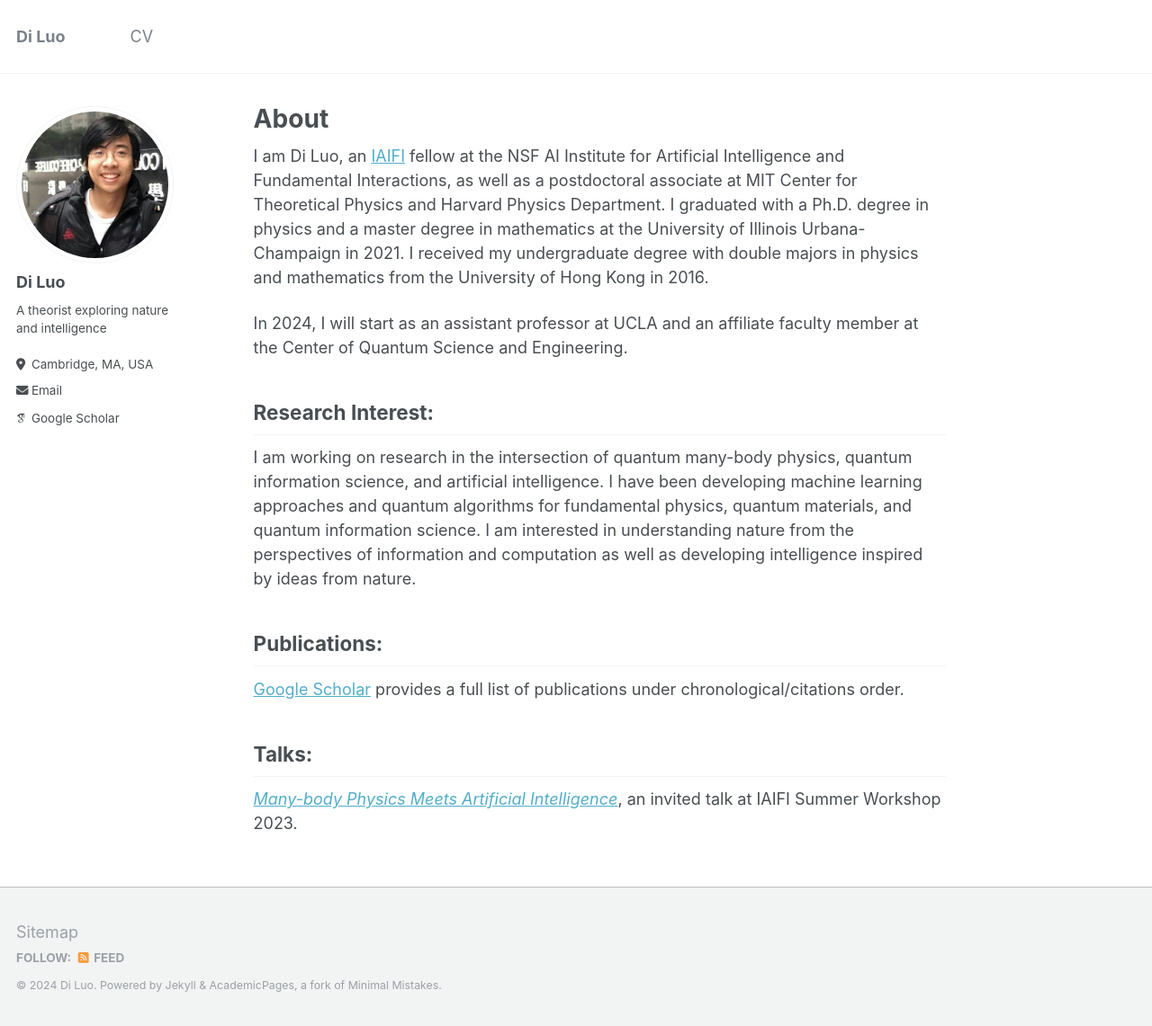
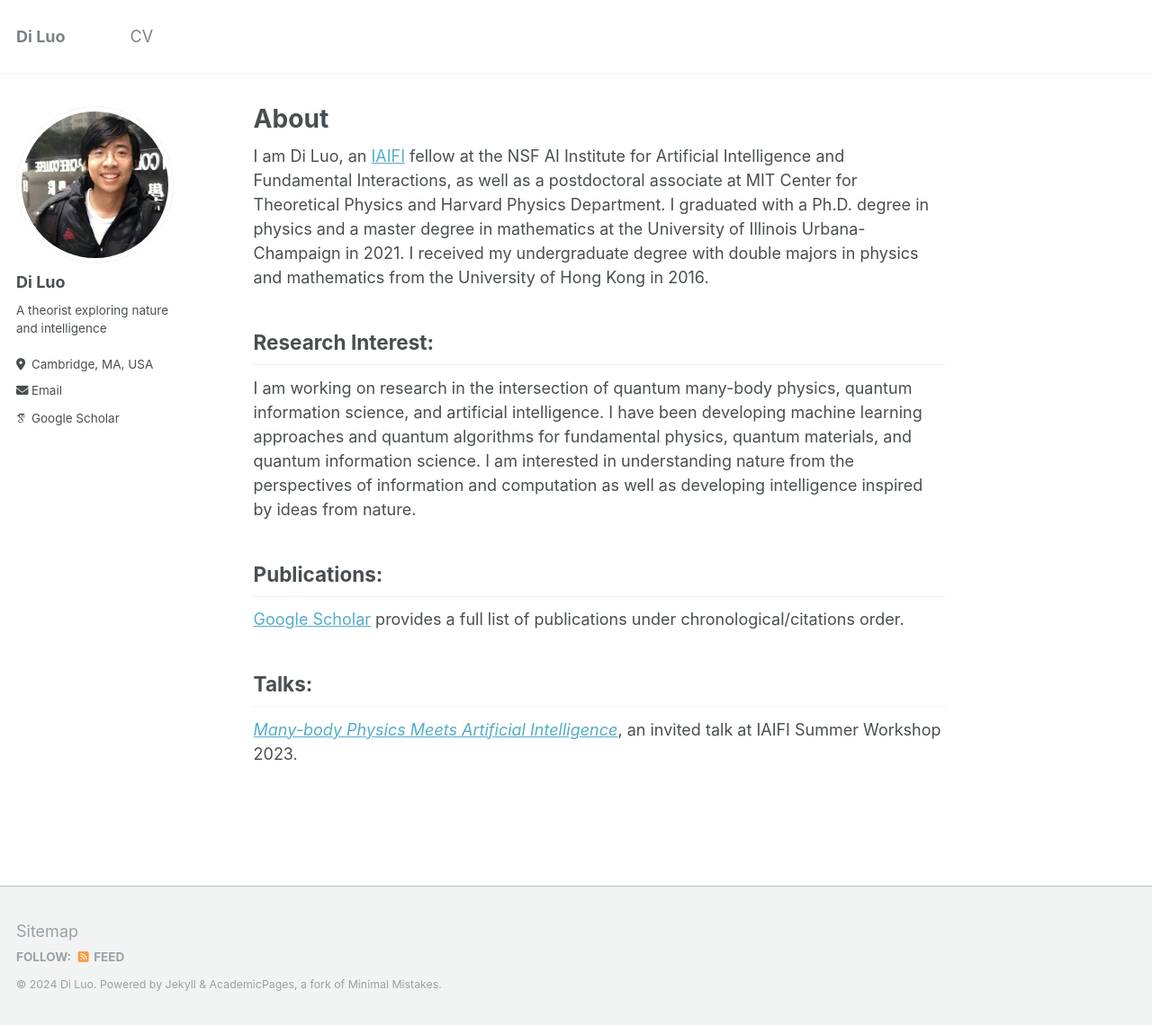
Before and after one commit to diluo28/diluo.github.io, a Jekyll site: the page built from _pages/about.md, in a window 1280 px wide and 1141 px high. Shown: the whole window at 90% size. Built offline with Jekyll 4.4.1, drawn with Linux system fonts in a browser that asks for light colours; some web fonts are replaced.

Commit message:
Update about.md

```diff
--- a/_pages/about.md
+++ b/_pages/about.md
@@ -8,8 +8,6 @@ redirect_from:
 ---
 
 I am Di Luo, an <a href="https://iaifi.org/" target="_blank">IAIFI</a> fellow at the NSF AI Institute for Artificial Intelligence and Fundamental Interactions, as well as a postdoctoral associate at MIT Center for Theoretical Physics and Harvard Physics Department. I graduated with a Ph.D. degree in physics and a master degree in mathematics at the University of Illinois Urbana-Champaign in 2021. I received my undergraduate degree with double majors in physics and mathematics from the University of Hong Kong in 2016.
-
-In 2024, I will start as an assistant professor at UCLA and an affiliate faculty member at the Center of Quantum Science and Engineering.
 
 ## Research Interest:
 
```
